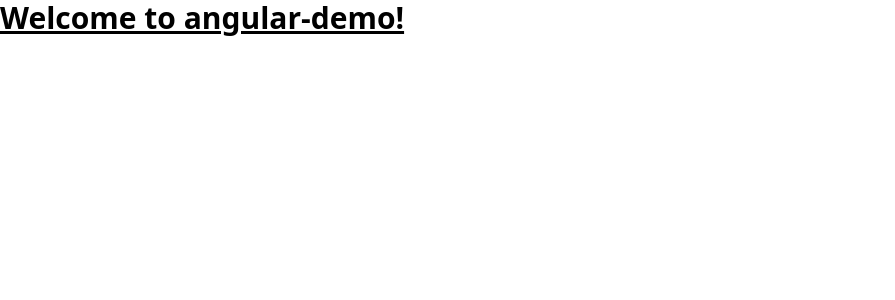
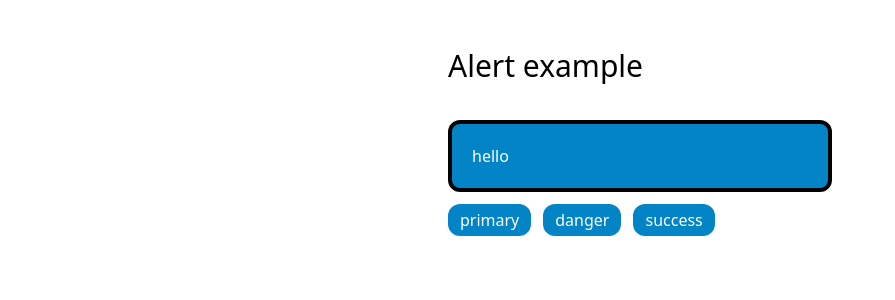
Before and after one commit to alelax/angular-evolution, an Angular app: page / in a window 1280 px wide. Shown: the top 300 px of the page, without its empty margins (0-895 px from the left). Built offline with nearby package versions, Linux system fonts and the light colour scheme.

Commit message:
tailwind usage example

```diff
--- a/src/app/app.component.ts
+++ b/src/app/app.component.ts
@@ -1,18 +1,51 @@
 import { Component } from '@angular/core';
 import { CommonModule } from '@angular/common';
 import { RouterOutlet } from '@angular/router';
+
+type Alert = {
+  msg: string;
+  type: 'primary' | 'success' | 'danger'
+}
 
 @Component({
   selector: 'app-root',
   standalone: true,
   imports: [CommonModule, RouterOutlet],
   template: `
-    <h1 class="text-3xl font-bold underline">Welcome to {{title}}!</h1>
+    <div class="centred-page sm flex flex-col gap-3">
 
-    <router-outlet></router-outlet>
+      <h1 class="page-title">Alert example</h1>
+
+      <div
+        class="alert"
+        [ngClass]="{
+        'alert-primary': alert.type === 'primary',
+        'alert-danger': alert.type === 'danger',
+        'alert-success': alert.type === 'success',
+      }"
+      >
+        {{ alert.msg }}
+      </div>
+
+      <div class="flex gap-3">
+        <button class="btn" (click)="alert = { msg: 'hello 1', type: 'primary' }">primary</button>
+        <button class="btn" (click)="alert = { msg: 'hello 2', type: 'danger' }">danger</button>
+        <button class="btn" (click)="alert = { msg: 'hello 3', type: 'success' }">success</button>
+      </div>
+    </div>
+
+
+
   `,
-  styles: [],
+  styles: [`
+
+  `],
 })
 export class AppComponent {
   title = 'angular-demo';
+
+  alert: Alert = {
+    msg: 'hello',
+    type: 'primary'
+  }
 }
--- a/src/styles.css
+++ b/src/styles.css
@@ -1,3 +1,39 @@
 @tailwind base;
 @tailwind components;
 @tailwind utilities;
+
+.centred-page {
+  @apply max-w-screen-lg mx-auto my-6
+}
+
+.centred-page.sm {
+  @apply w-96
+}
+
+.page-title {
+  @apply text-3xl my-6
+}
+
+.btn {
+  @apply bg-sky-600 px-3 py-1 rounded-xl text-white
+}
+
+.alert {
+  @apply border-4 border-black rounded-xl p-5
+}
+
+.alert-primary {
+  @apply bg-sky-600 text-white
+}
+
+.alert-danger {
+  @apply bg-red-600 text-white
+}
+
+.alert-success {
+  @apply bg-green-200 text-black
+}
+
+input {
+  @apply border border-black rounded-xl
+}
```
